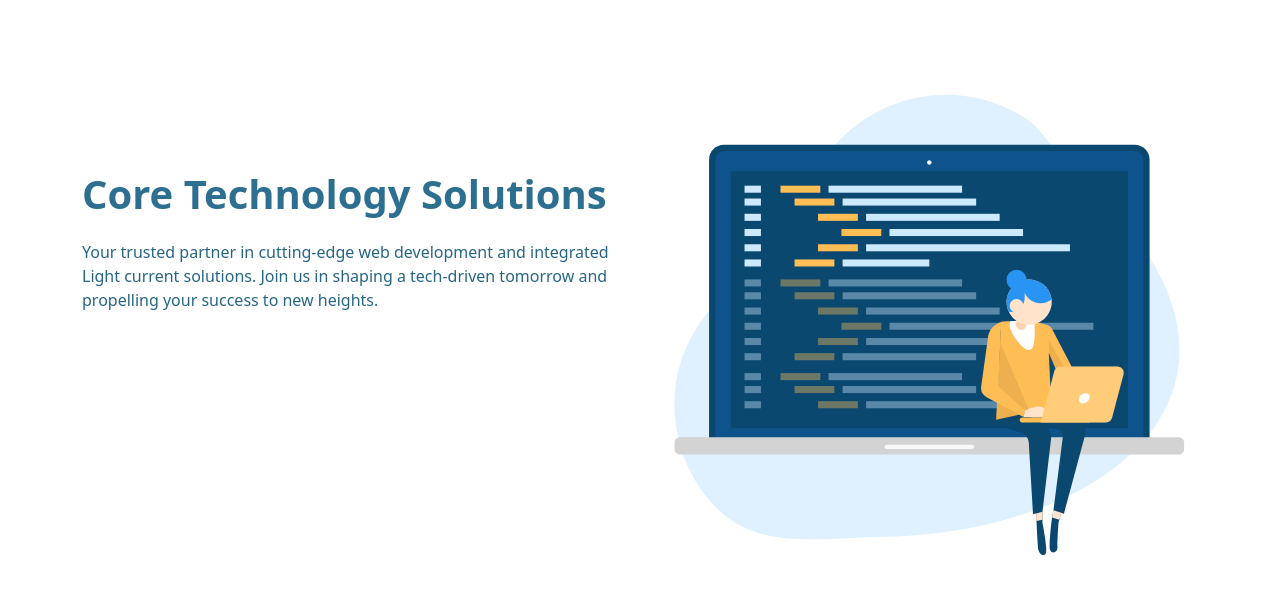
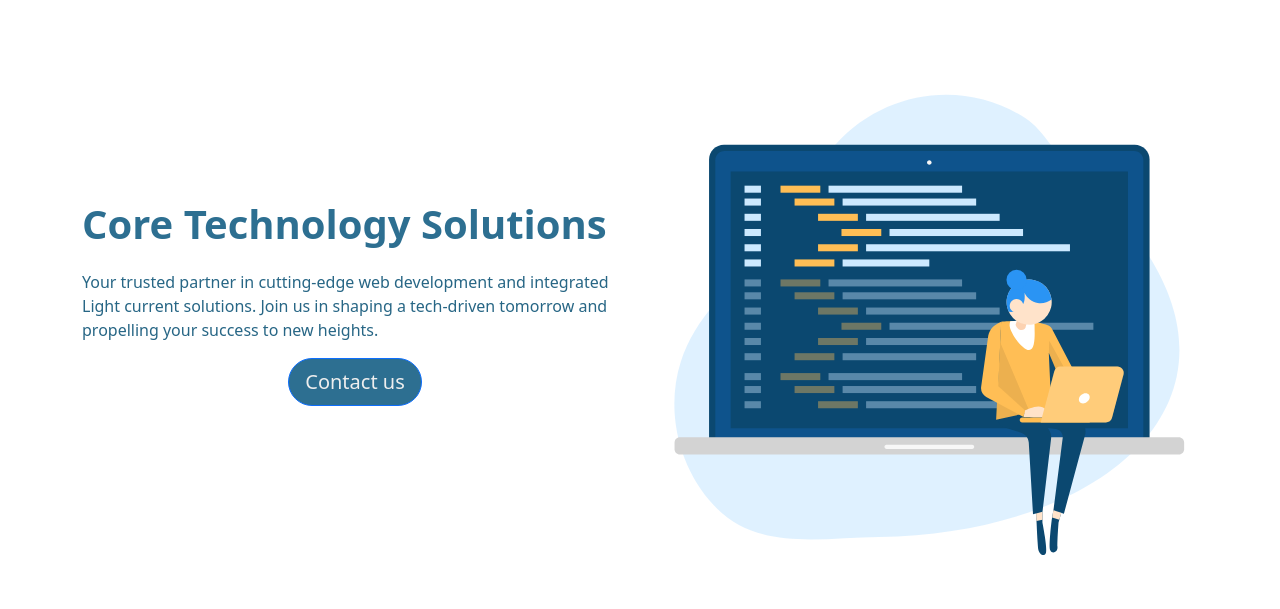
Before and after one commit to nadaa-ezz/CTS, a PHP site: page / in a window 1280 px wide. Shown: the top 609 px of the page. Run offline with PHP 8.4, Linux system fonts and the light colour scheme.

Commit message:
add button

```diff
--- a/css/style.css
+++ b/css/style.css
@@ -16,7 +16,7 @@ body{
 .company-title {
     font-size: 40px;
     font-weight: 700;
-    margin-top: 100px;
+    margin-top: 130px;
     color: #2D6F91;
 }
 
@@ -27,3 +27,17 @@ body{
 .company-title:hover {
     color: #f5a425;
 }
+
+.button {
+  display: flex;
+  justify-content: center;
+  align-items: center;
+}
+.button button {
+  background-color: #2D6F91;
+  color: #eee;
+  font-weight: 500;
+}
+ .button button:hover {
+  background-color: #f5a425;
+ }
--- a/index.html
+++ b/index.html
@@ -20,6 +20,9 @@
                 <div class="col-md-6">
                     <p class="company-title"> Core Technology Solutions </P>
                     <p class="company-p">  Your trusted partner in cutting-edge web development and integrated Light current solutions. Join us in shaping a tech-driven tomorrow and propelling your success to new heights. </p>
+                    <div class="button">
+                            <button type="button" class="btn btn-primary rounded-pill btn-lg"> Contact us</button>
+                    </div>
                 </div>
                 <div class="col-md-6">
                     <img src="assets/Software-engineer-1.svg" class="img-fluid">
```
